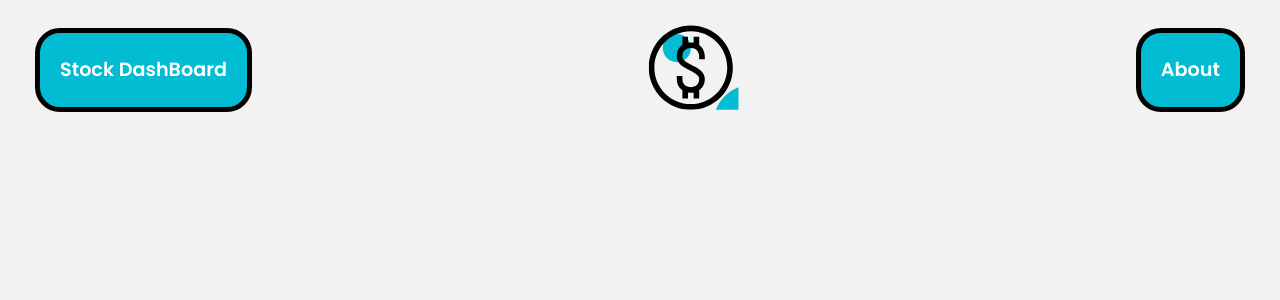
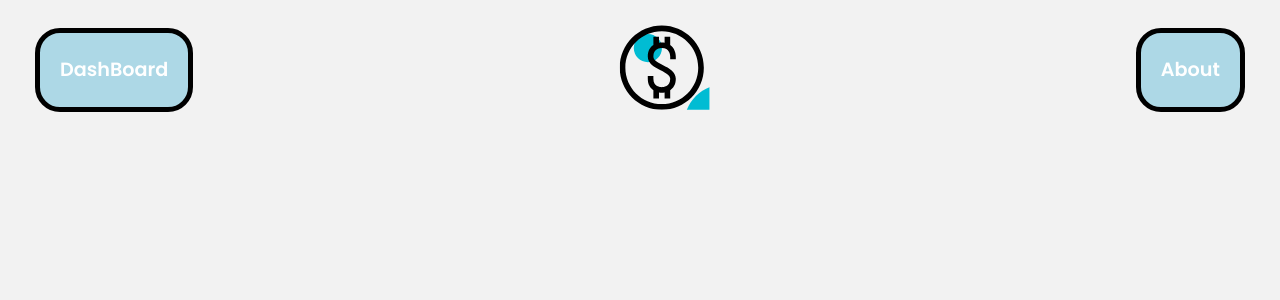
Before and after one commit to RamirezJA/StocksDashBoard, a Next.js app: page /Nav in a window 1280 px wide. Shown: the top 300 px of the page. Built offline with nearby package versions, Linux system fonts and the light colour scheme.

Commit message:
bckground hover transition king

```diff
--- a/src/pages/Nav.js
+++ b/src/pages/Nav.js
@@ -10,7 +10,7 @@ export default function Nav() {
         <ul className={styles.menu}>
           <li className={styles.home}>
             <Link href='/' className={styles.link}>
-              Stock DashBoard
+              DashBoard
             </Link>
           </li>
           <li className={styles.icon}>
--- a/src/styles/Nav.module.css
+++ b/src/styles/Nav.module.css
@@ -27,12 +27,18 @@
   border-radius: 25px;
   font-weight: 600;
   font-size: 1.2rem;
-  background-color: #01bcd3;
-  transition: all 1s ease;
+  background-image: linear-gradient(0deg, blue 50%, lightblue 50%);
+  background-size: 1% 200%;
+  background-position: top;
+  transition: background-position 0.5s ease;
 }
 .home:hover,
-.home:focus,
-.about:hover,
-.about:focus {
-  background-color: #002b31;
+.about:hover {
+  background-position: bottom;
 }
+
+@keyframes up-down {
+  100% {
+    transform: translateX(100%);
+  }
+}
```
